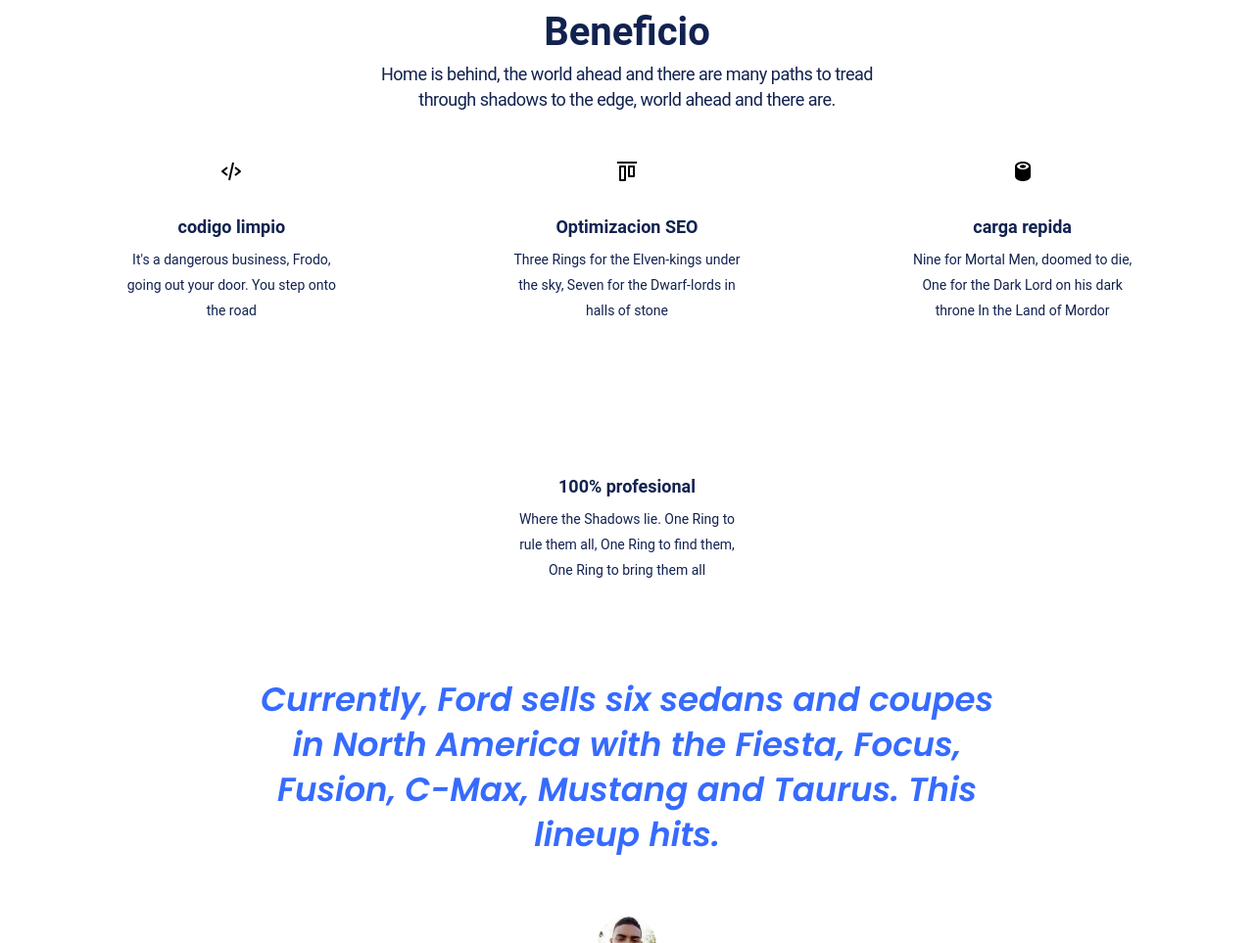
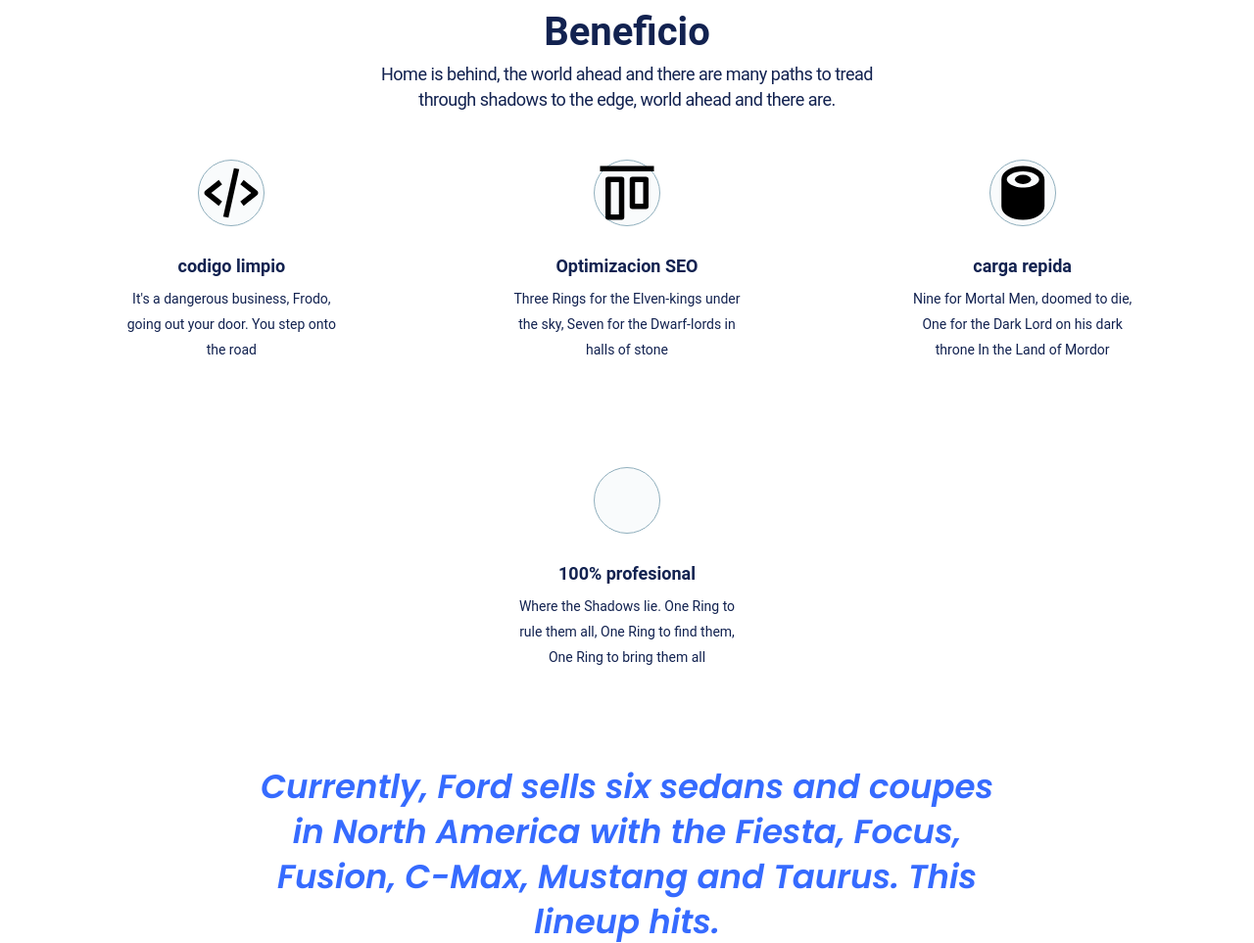
Before and after one commit to codigofacilito/bc-frontend-g2-personal, a plain HTML site: page index.html in a window 1280 px wide. Shown: the part 758-1721 px from the top of the page at 98% size. Drawn offline with Linux system fonts and the light colour scheme; a web font is replaced by a local one.

Commit message:
circulo de iconos

```diff
--- a/styles/app.css
+++ b/styles/app.css
@@ -216,6 +216,23 @@ h6 {
   width: 60px;
 }
 
+.icon-test {
+  width: 68px;
+  height: 68px;
+  border: 1px solid #90afbd;
+  background-color: #f9fbfc;
+  border-radius: 50%;
+  display: flex;
+  justify-content: center;
+  justify-items: center;
+  margin: 0 auto;
+}
+
+.figure img {
+  border-radius: 50%;
+  width: 60px;
+}
+
 @media (max-width: 472px) {
   h1 {
     font-size: 25px;
```
